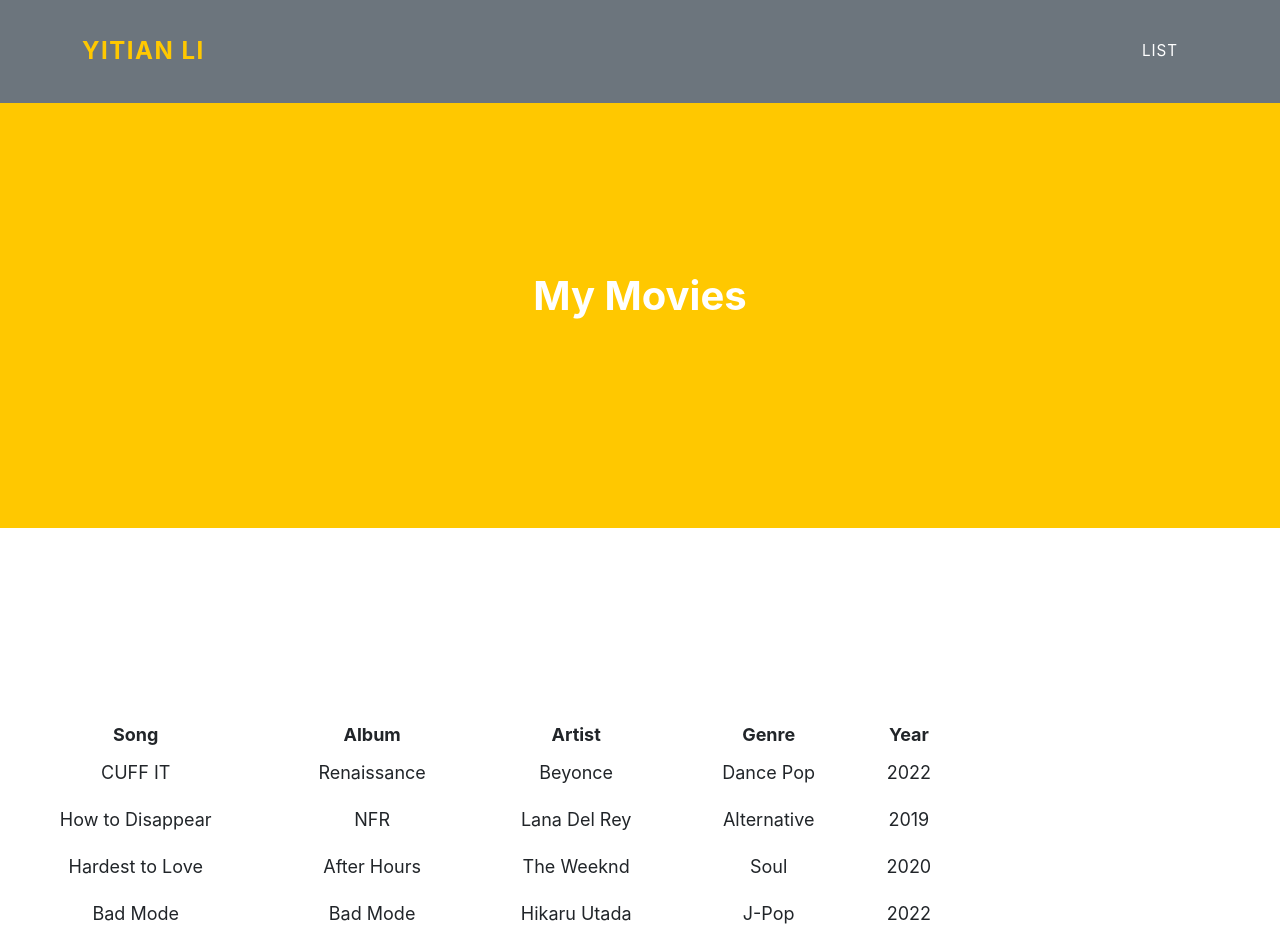
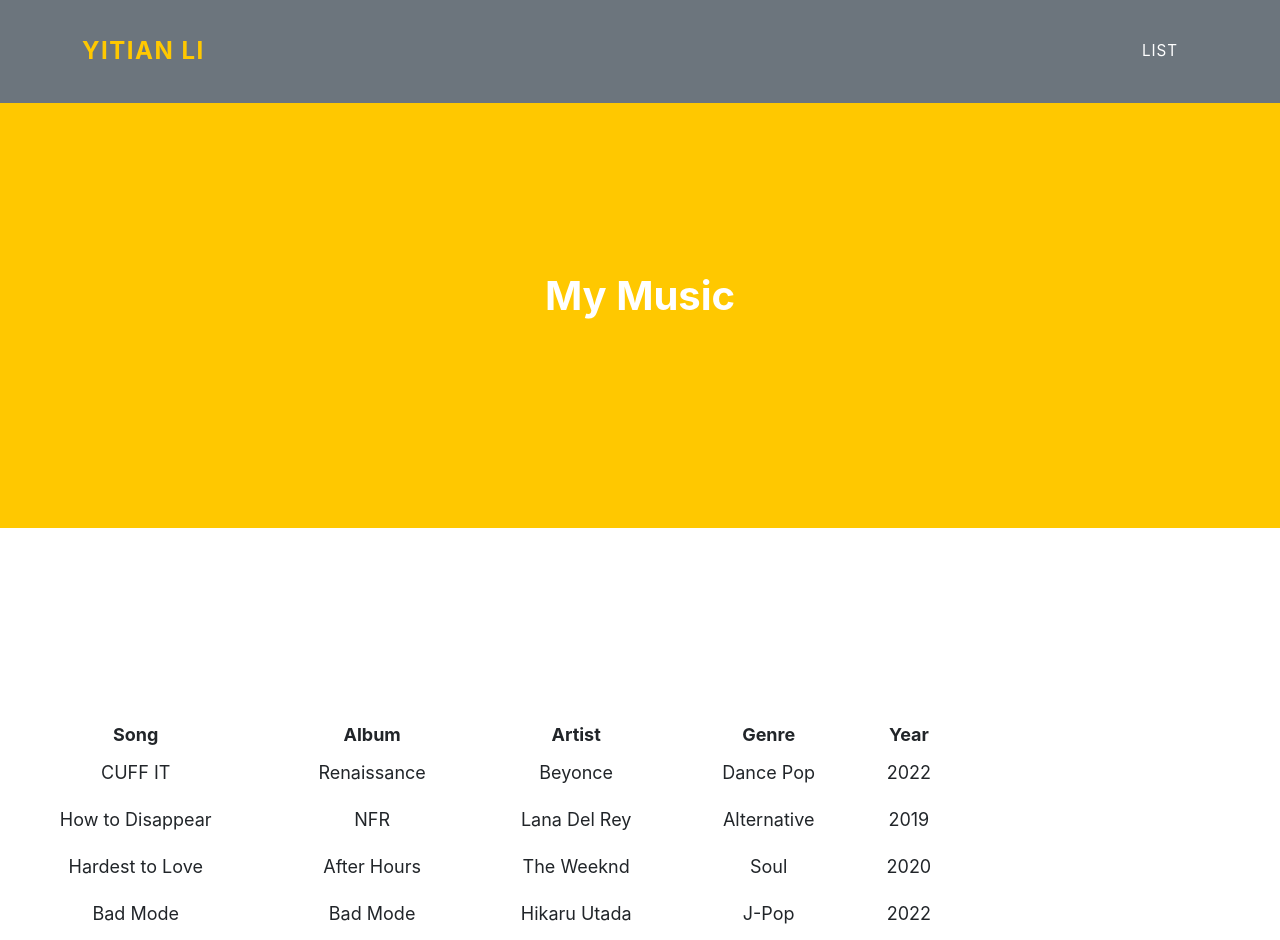
Before and after one commit to yitianli2022/-yitianli2022-.github.io, a plain HTML site: page list.html in a window 1280 px wide. Drawn offline with Linux system fonts and the light colour scheme.

Commit message:
update list title

```diff
--- a/list.html
+++ b/list.html
@@ -20,7 +20,7 @@
         </nav>
         <!--This code creates the middle section of the webpage-->
         <header class="masthead bg-primary text-white text-center">
-            <h1>My Movies</h1>
+            <h1>My Music</h1>
         </header>
         <!--Here is where the table will be loaded in.  The actual table will be loaded in JavaScript.-->
         <section class="mt-5 text-center">
```
